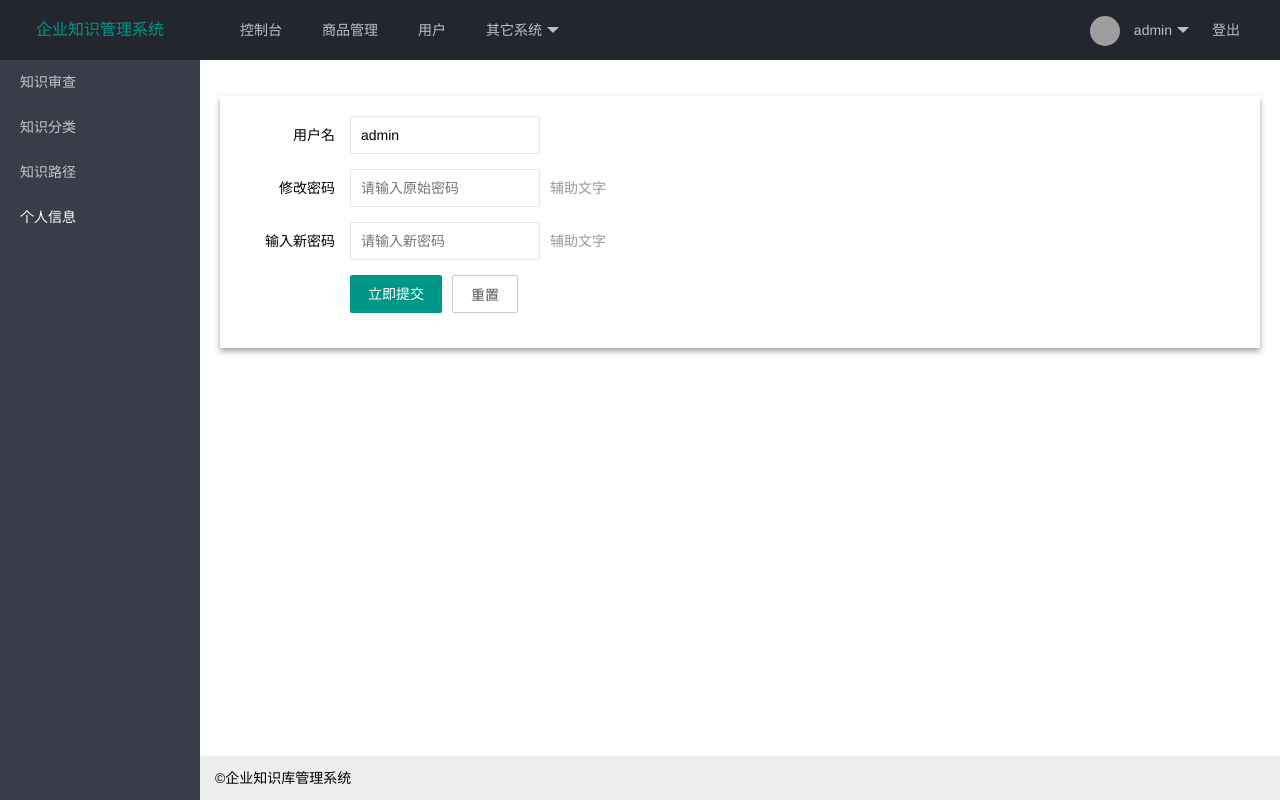
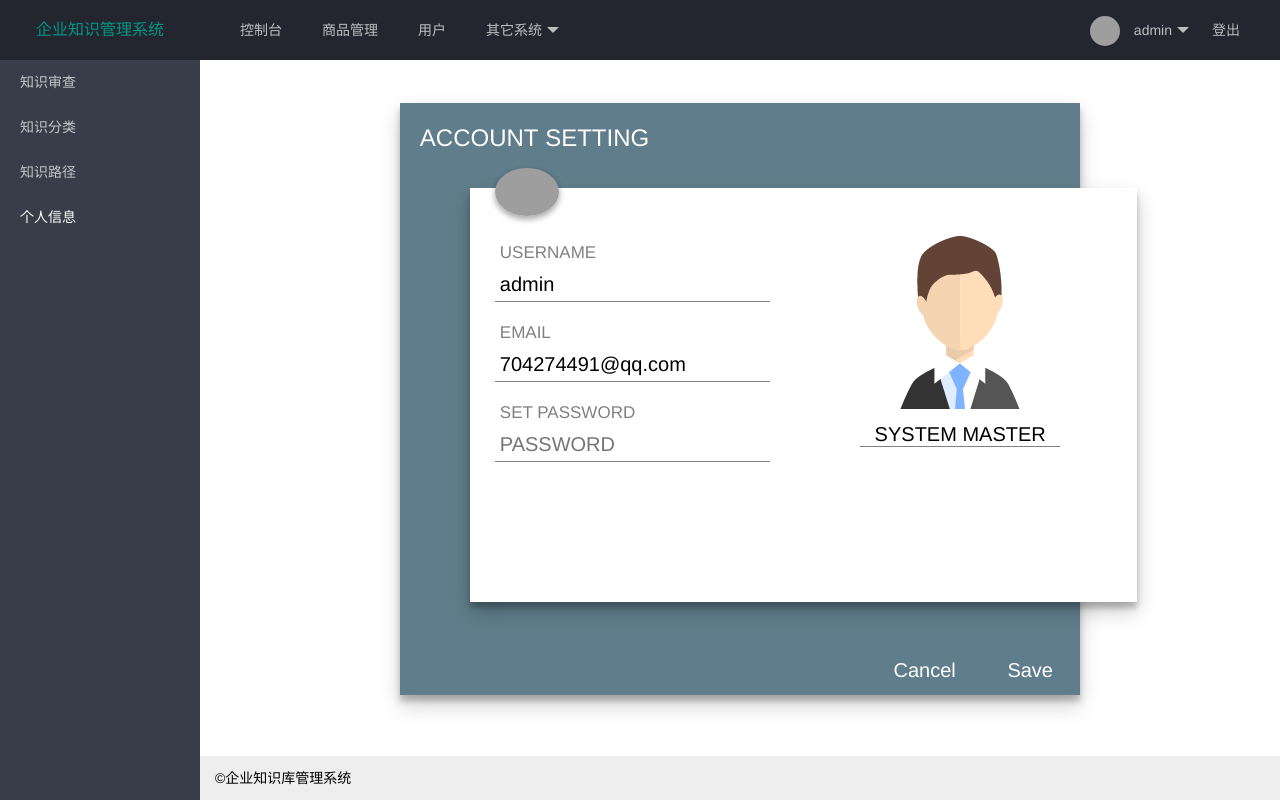
Before and after one commit to FatDoge/EKMS, a plain HTML site: page adminInfo.html in a window 1280 px wide. Drawn offline with Linux system fonts and the light colour scheme; grey boxes are pictures that could not be loaded.

Commit message:
:bug:重新设计个人设置UI

```diff
--- a/adminInfo.html
+++ b/adminInfo.html
@@ -62,9 +62,8 @@
   </div>
 
   <div class="layui-body">
-      <br>
     <!-- 内容主体区域 -->
-    <form class="layui-form" action="">
+    <!-- <form class="layui-form" action="">
             <div class="layui-form-item">
               <label class="layui-form-label">用户名</label>
               <div class="layui-input-inline">
@@ -91,8 +90,42 @@
                 <button type="reset" class="layui-btn layui-btn-primary">重置<tton>
               </div>
             </div>
-          </form>
+          </form> -->
+           <div class="info-container">
+             <!-- 底层卡片 -->
+             <div class="info-background">
+               <!-- 底层标题 -->
+               <div class="info-banner">ACCOUNT&nbsp;SETTING</div>
+               <!-- 顶层信息设置卡片 -->
+               <div class="info-card">
+                 <!-- 头像 -->
+                 <img src="http://tva1.sinaimg.cn/crop.0.0.118.118.180/5db11ff4gw1e77d3nqrv8j203b03cweg.jpg" class="info-card-logo">
+                 <!-- 个人信息 -->
 
+                 <div class="info-card-item">
+                 <div class="info-card-title">USERNAME</div>
+                 <input type="text" value="admin" class="info-card-value">
+                </div>
+                <div class="info-card-item">
+                 <div class="info-card-title">EMAIL</div>
+                 <input type="text" value="704274491@qq.com" class="info-card-value">
+                </div>
+                <div class="info-card-item">
+                    <div class="info-card-title">SET PASSWORD</div>
+                    <input placeholder="PASSWORD" class="info-card-value" type="password">
+                   </div>
+               </div>
+               <div class="info-card-right">
+                 <img src="./images/infoLogo.png">
+                 <p>SYSTEM&nbsp;MASTER</p>
+               </div>
+               <!-- 底层保存操作选项 -->
+               <div class="info-operations">
+                 <a href="#">Cancel</a>
+                 <a href="#">Save</a>
+               </div>
+             </div>
+           </div>
           <script>
           //Demo
           layui.use('form', function(){
--- a/css/adminInfo.css
+++ b/css/adminInfo.css
@@ -3,3 +3,114 @@
     padding: 20px;
     box-shadow: 0 3px 6px rgba(0,0,0,0.16), 0 3px 6px rgba(0,0,0,0.23);
 }
+.info-container{
+    height: 85%;
+    width: 90%;
+    background: none;
+    margin: auto;
+    text-align: center;
+    padding-top: 4%;
+}
+.info-background{
+    height: 100%;
+    width: 70%;
+    background:#607D8B;
+    margin: auto;
+    position: relative;
+    box-shadow: 0 10px 20px rgba(0,0,0,0.19), 0 6px 6px rgba(0,0,0,0.23);
+}
+.info-banner{
+    color: white;
+    font-size: 24px;
+    float: left;
+    margin-left: 20px;
+    margin-top: 10px;
+    line-height: 50px;
+    height: 50px;
+}
+.info-card{
+    background: white;
+    height: 70%;
+    width: 98%;
+    position: absolute;
+    margin-top: 85px;
+    margin-left: 70px;
+    box-shadow: 0 10px 20px rgba(0,0,0,0.19), 0 6px 6px rgba(0,0,0,0.23);
+}
+.info-operations{
+    width: 100%;
+    position: absolute;
+    bottom:0;
+    font-size: 20px;
+    text-align: right;
+    font-weight: lighter;
+}
+.info-operations a{
+    width: 90px;
+    text-align: center;
+    display: inline-block;
+    line-height: 50px;
+    padding: 0 5px;
+    height: 50px;
+    color: white;
+    transition: 0.3s ease-in-out
+}
+.info-operations a:hover{
+    background: white;
+    color: black;
+    box-shadow: 0 3px 6px rgba(0,0,0,0.16), 0 3px 6px rgba(0,0,0,0.23);
+}
+.info-card-logo{
+    border-radius: 50%;
+    width:4rem;
+    position: absolute;
+    left:25px;
+    top: -20px;
+    box-shadow: 0 3px 6px rgba(0,0,0,0.16), 0 3px 6px rgba(0,0,0,0.23);
+}
+.info-card-title{
+    text-align: left;
+    margin-left: 25px;
+    font-weight: lighter;
+    color: grey;
+    padding: 5px;
+    width: 100%;
+    margin-top: 50px;
+    font-size: 17px;
+}
+.info-card-value{
+    text-align: left;
+    margin-left: 25px;
+    font-weight: lighter;
+    color: black;
+    padding: 5px;
+    font-size: 20px;
+    float: left;
+    border:none;
+    border-bottom: 1px solid grey;
+    display: block;
+    transition: 0.3s ease-in-out;
+}
+.info-card-value:hover{
+    border-bottom: 1px solid black;
+    color:#607D8B;
+}
+.info-card-item{
+    display: block;
+    width: 100%;
+}
+.info-card-right img{
+    position: absolute;
+    top: 120px;
+    right: 20px;
+}
+.info-card-right p{
+    position: absolute;
+    right: 20px;
+    top: 320px;
+    font-size: 20px;
+    border-bottom: 1px solid grey;
+    font-weight: lighter;
+    display: inline-block;
+    width: 200px;
+}
```
Also changed, not shown: images/infoLogo.png (added), images/word/bg_05.png (added), images/word/bg_20.png (added), images/word/bg_21.png (added).
